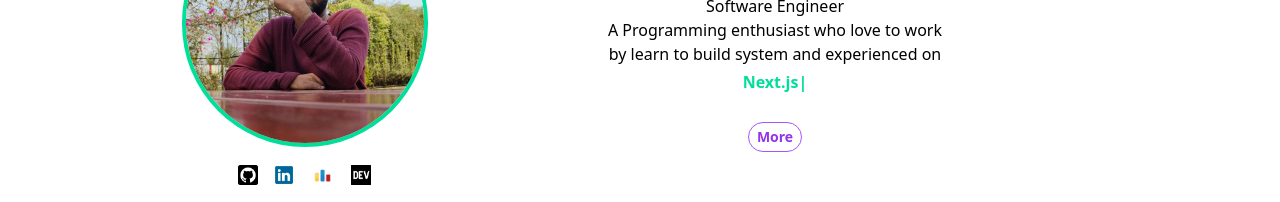
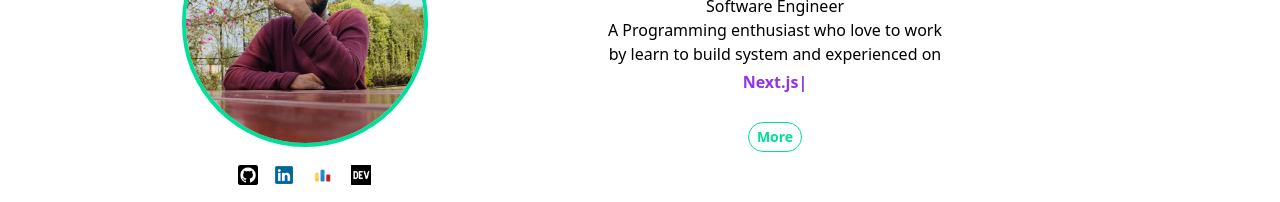
Before and after one commit to Akashkarmokar/NextJs_Practice_Project, a Next.js app: page / in a window 1280 px wide. Shown: the part 441-643 px from the top of the page. Built offline with nearby package versions, Linux system fonts and the light colour scheme.

Commit message:
refactor: Change the color of bio

```diff
--- a/pages/index.tsx
+++ b/pages/index.tsx
@@ -27,10 +27,11 @@ export default function Home() {
           typeSpeed={100}
           backSpeed={150}
           loop={true}
-          className={'text-[#00df9a] font-semibold mt-1'}
+          className={'text-purple-600 font-semibold mt-1'}
+          text-purple-600
         />
         <br />
-        <Link href="/about"><button className="my-1 px-2 py-1 border border-purple-500 rounded-full text-sm text-purple-600 font-semibold">More</button> </Link>
+        <Link href="/about"><button className="my-1 px-2 py-1 border border-[#00df9a] rounded-full text-sm text-[#00df9a] font-semibold">More</button> </Link>
       </div>
     </div>
   )
```
